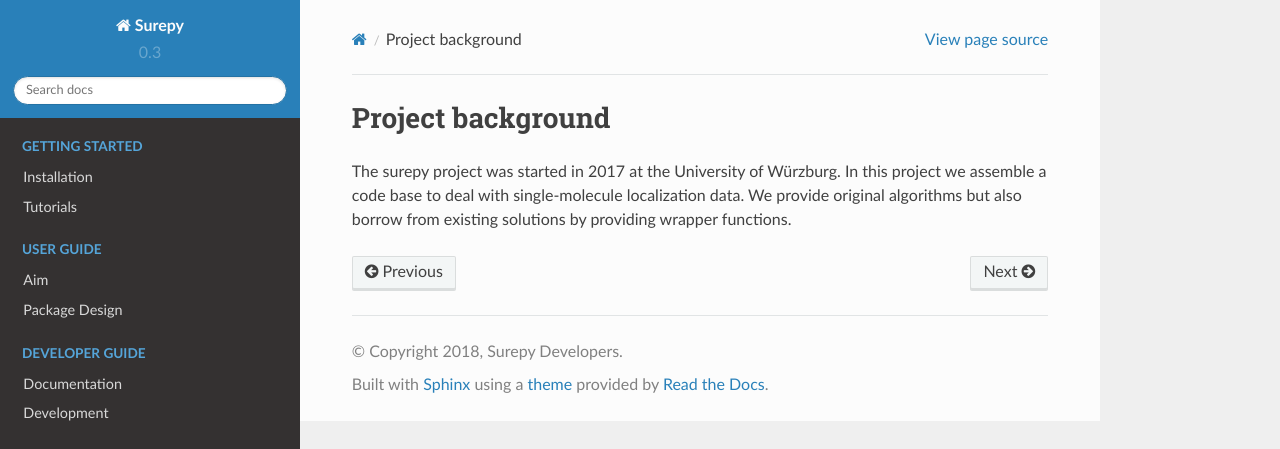
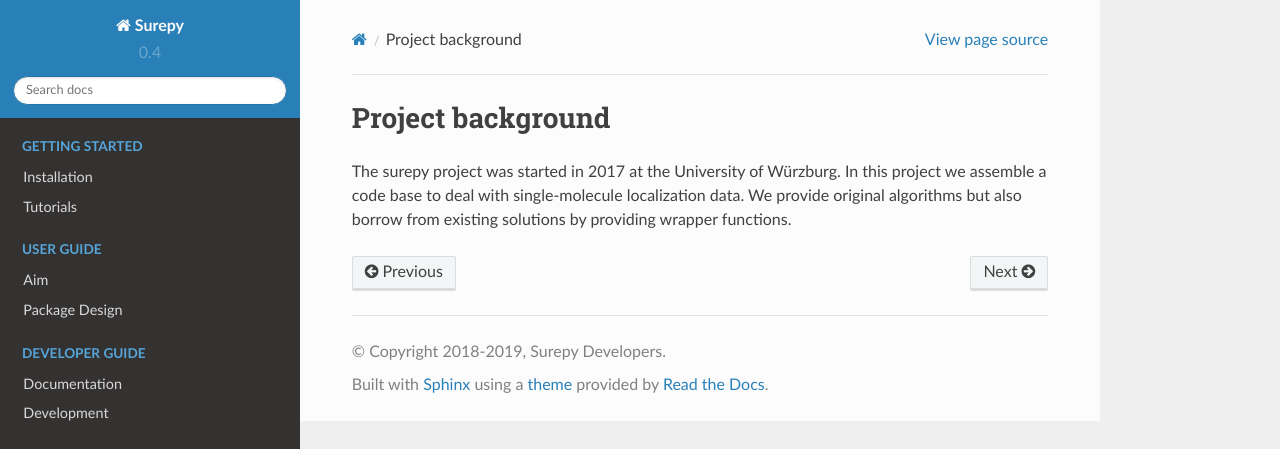
Before and after one commit to super-resolution/Locan, a Sphinx documentation site: the page built from docs/background.rst, in a window 1280 px wide. Shown: the top 449 px of the page. Built offline with Sphinx 7.4.7 and the Read the Docs theme 2.0.0, drawn with Linux system fonts in a browser that asks for light colours.

Commit message:
Update version number

```diff
--- a/docs/conf.py
+++ b/docs/conf.py
@@ -75,7 +75,7 @@ master_doc = 'index'
 
 # General information about the project.
 project = 'Surepy'
-copyright = '2018, Surepy Developers'
+copyright = '2018-2019, Surepy Developers'
 author = 'Surepy Developers'
 
 # The version info for the project you're documenting, acts as replacement for
@@ -83,9 +83,9 @@ author = 'Surepy Developers'
 # built documents.
 #
 # The short X.Y version.
-version = '0.3'
+version = '0.4'
 # The full version, including alpha/beta/rc tags.
-release = '0.3.0'
+release = '0.4.0dev'
 
 # The language for content autogenerated by Sphinx. Refer to documentation
 # for a list of supported languages.
--- a/surepy/version.py
+++ b/surepy/version.py
@@ -4,4 +4,4 @@ Version information for Surepy.
 This file is imported by ``surepy.__init__`` and parsed by ``setup.py``.
 """
 
-__version__ = '0.3.0'
+__version__ = '0.4.0dev'
```
